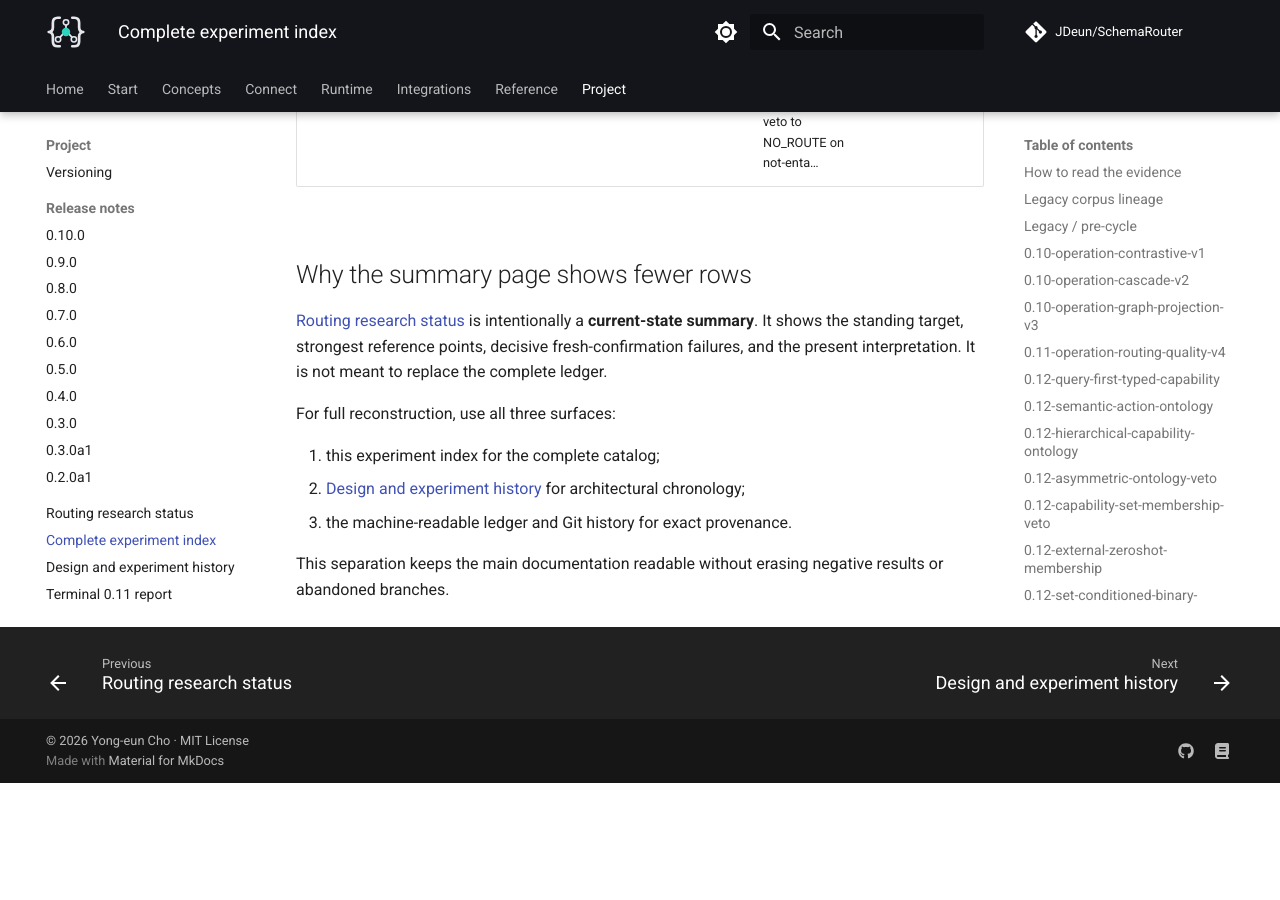
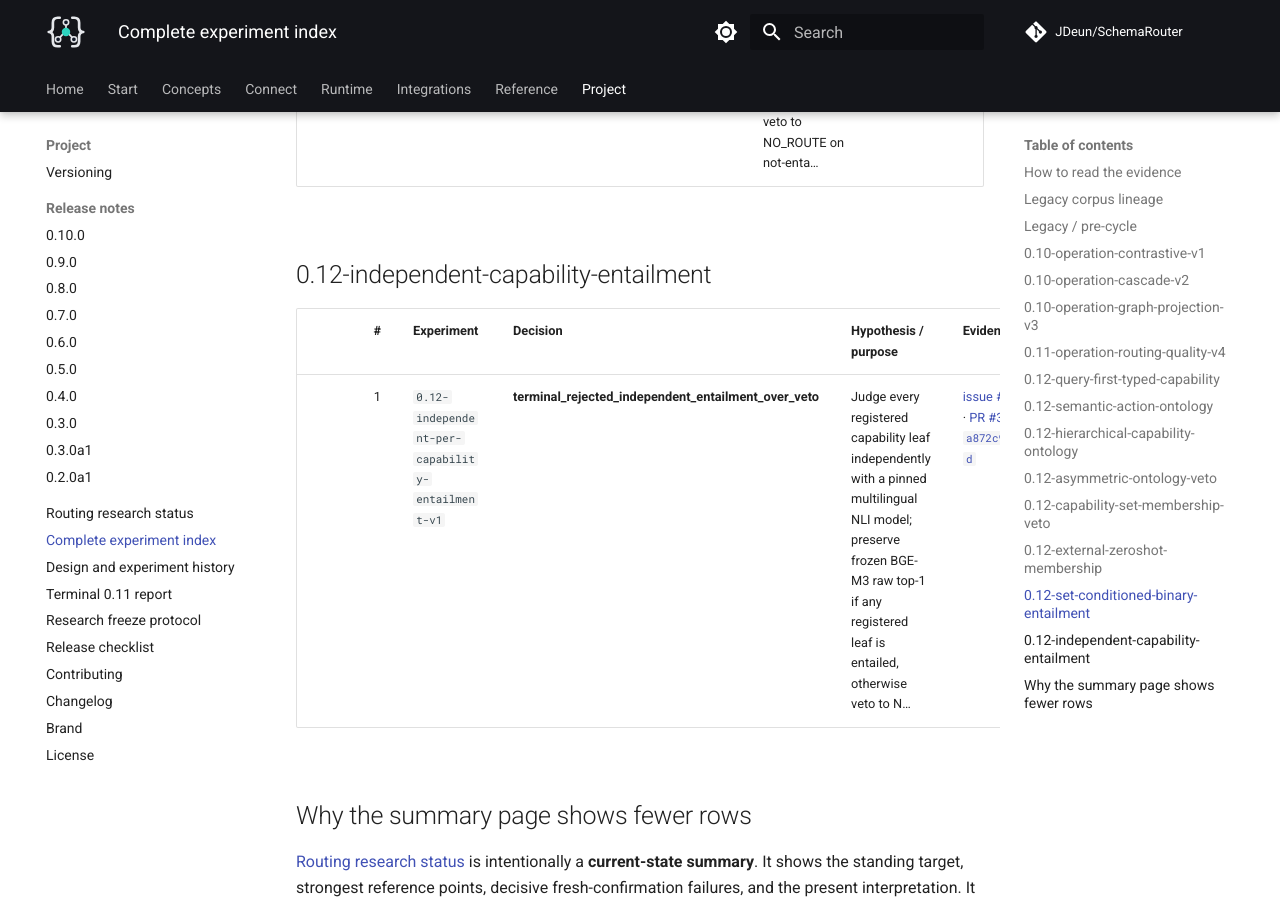
Before and after one commit to JDeun/SchemaRouter, an MkDocs documentation site: the page built from docs/research/experiment-index.md, in a window 1280 px wide and 900 px high, scrolled down 16298 px. Built offline with MkDocs 1.6.1 and Material for MkDocs 9.7.7, drawn with Linux system fonts in a browser that asks for light colours; comment, search, counter and statistics services are not loaded; before the commit the page ends 17081 px from its top, so only the background shows below that.

Commit message:
docs: refresh experiment index through #377

```diff
--- a/docs/research/experiment-index.md
+++ b/docs/research/experiment-index.md
@@ -174,6 +174,12 @@ The repository Git history remains the exhaustive engineering record.
 | ---: | --- | --- | --- | --- |
 | 1 | `0.12-set-conditioned-binary-entailment-v1` | **terminal_rejected_all_not_entailment** | Use one direct NLI sequence-pair judgment over the anchored tool's full registered capability set; preserve the frozen BGE-M3 winner on entailment and veto to NO_ROUTE on not-enta… | [issue #374](https://github.com/JDeun/SchemaRouter/issues/374) · [PR #375](https://github.com/JDeun/SchemaRouter/pull/375) · [`e61058d0aa`](https://github.com/JDeun/SchemaRouter/commit/e61058d0aa31819bf99b182f4bd5947dd0d11fab) |
 
+## 0.12-independent-capability-entailment
+
+| # | Experiment | Decision | Hypothesis / purpose | Evidence |
+| ---: | --- | --- | --- | --- |
+| 1 | `0.12-independent-per-capability-entailment-v1` | **terminal_rejected_independent_entailment_over_veto** | Judge every registered capability leaf independently with a pinned multilingual NLI model; preserve frozen BGE-M3 raw top-1 if any registered leaf is entailed, otherwise veto to N… | [issue #377](https://github.com/JDeun/SchemaRouter/issues/377) · [PR #379](https://github.com/JDeun/SchemaRouter/pull/379) · [`a872c9602d`](https://github.com/JDeun/SchemaRouter/commit/a872c9602dcad959ea1bf10f16a052592754d4ae) |
+
 ## Why the summary page shows fewer rows
 
 [Routing research status](routing-status.md) is intentionally a **current-state summary**. It shows
```
Also changed, not shown: other parts of docs/research/experiment-index.md (+1 -1 lines).
